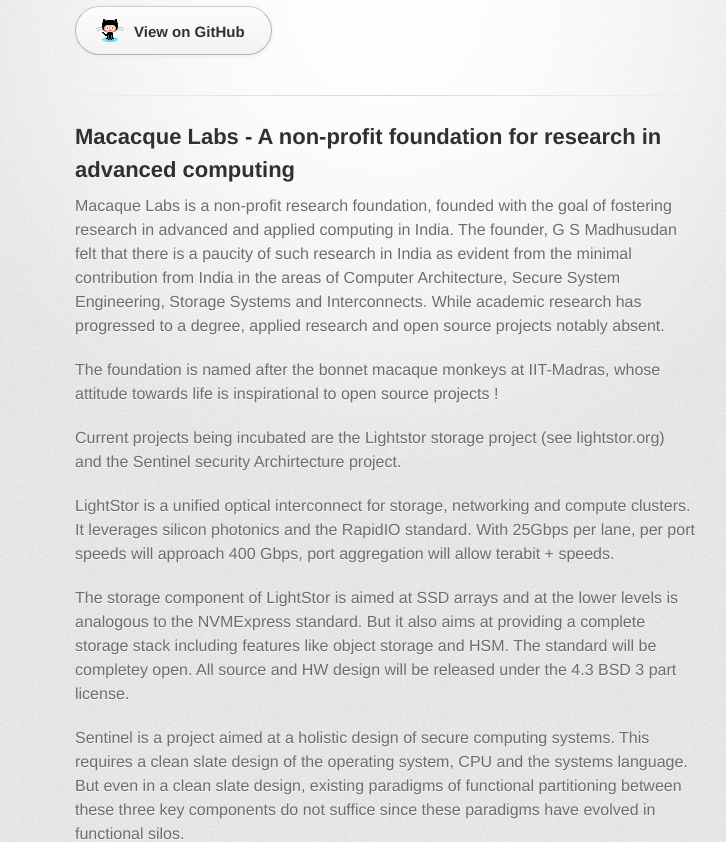
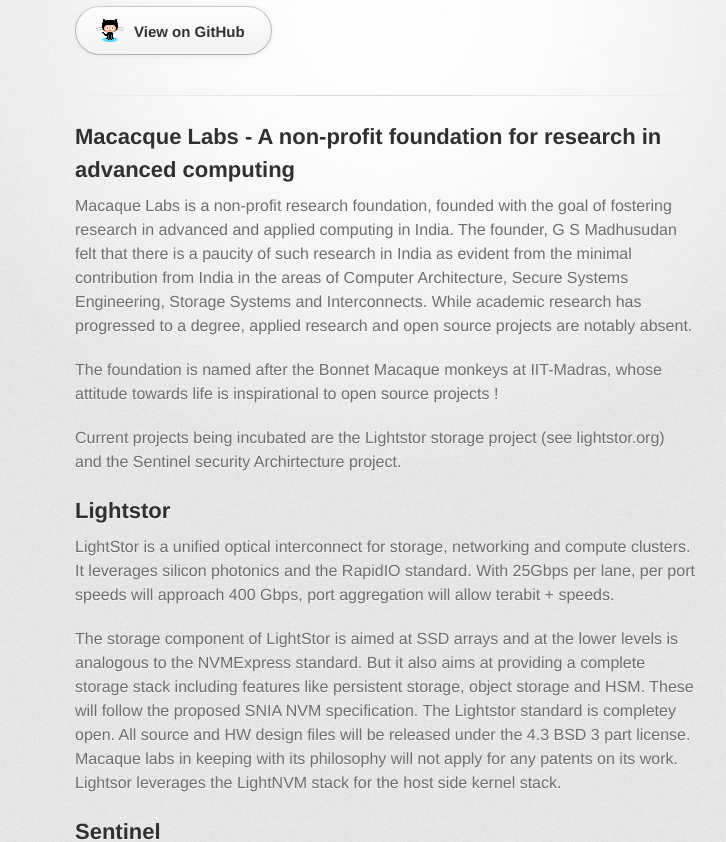
Before and after one commit to macaquelabs/site, a plain HTML site: page index.html in a window 1280 px wide. Shown: the part 112-954 px from the top of the page, without its empty margins (255-981 px from the left). Drawn offline with Linux system fonts and the light colour scheme; a web font is replaced by a local one.

Commit message:
Update index.html

```diff
--- a/index.html
+++ b/index.html
@@ -34,15 +34,16 @@
 Macaque Labs is a non-profit research foundation, founded with the goal of fostering research
 in advanced and applied computing in India. The founder, G S Madhusudan felt that there is a paucity of
 such research in India as evident from the minimal contribution from India in the areas of Computer Architecture,
-Secure System Engineering, Storage Systems and Interconnects. While academic research has progressed to a degree,
+Secure Systems Engineering, Storage Systems and Interconnects. While academic research has progressed to a degree,
 applied research and open source projects
-notably absent.</p>
-<p>The foundation is named after the bonnet macaque monkeys at IIT-Madras, whose attitude
+are notably absent.</p>
+<p>The foundation is named after the Bonnet Macaque monkeys at IIT-Madras, whose attitude
 towards life is inspirational to open source projects ! </p>
 
 <p>Current projects being incubated are the Lightstor storage project (see lightstor.org) and
 the Sentinel security Archirtecture project. </p>
 
+<h2> Lightstor </h2>
 
 <p> LightStor is a unified optical interconnect for storage, networking and compute clusters. It leverages
 silicon photonics and the RapidIO standard. With 25Gbps per lane, per port speeds will approach 400 Gbps,
@@ -50,9 +51,13 @@ port aggregation will allow terabit + speeds.</p>
 
 <p>The storage component of LightStor is aimed at SSD arrays and at the lower levels is analogous to
 the NVMExpress standard. But it also aims at providing a complete storage stack including features
-like object storage and HSM. The standard will be completey open. All source and HW design will be
-released under the 4.3 BSD 3 part license.</p>
+like persistent storage, object storage and HSM. These will follow the proposed SNIA NVM specification.
+The Lightstor standard is completey open. All source and HW design files  will be
+released under the 4.3 BSD 3 part license. Macaque labs in keeping with its philosophy will not
+apply for any patents on its work. Lightsor leverages the LightNVM stack for the host side
+kernel stack.</p>
 
+<h2> Sentinel</h2>
 <p>Sentinel is a project aimed at a holistic design of secure computing systems. This requires a
 clean slate design of the operating system, CPU and the systems language. But even in a clean
 slate design, existing paradigms of functional partitioning between these three key components
@@ -81,6 +86,7 @@ be used for language research.
 
 </p>
 
+<h2>Contacts</h2>
 For more information please send email to info@macaque.in
 
 
```
